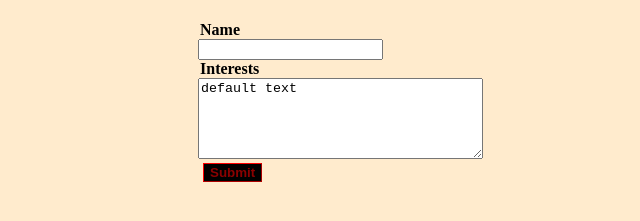
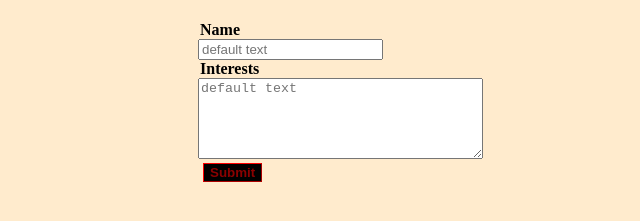
Before and after one commit to jukeemout/jukeemout.github.io, a plain HTML site: page Lab_6/index.html in a window 1280 px wide. Shown: the part 59-280 px from the top of the page, without its empty margins (332-972 px from the left). Drawn offline with Linux system fonts and the light colour scheme.

Commit message:
proper place holder text

```diff
--- a/Lab_6/index.html
+++ b/Lab_6/index.html
@@ -13,11 +13,11 @@
          <ul>
             <li>
                <label for="name">Name</label><br>
-               <input type="text" id="name" name="name" maxlength="140" /><br>
+               <input type="text" id="name" name="name" maxlength="140" placeholder="default text"/><br>
             </li>
             <li>
                <label for="interests">Interests</label><br>
-               <textarea rows = "5" cols = "33" id="interests" name="interests">default text</textarea><br>
+               <textarea rows = "5" cols = "33" id="interests" name="interests" placeholder="default text"></textarea><br>
             </li>
             <button type="submit">Submit</button>
             </li>
```
